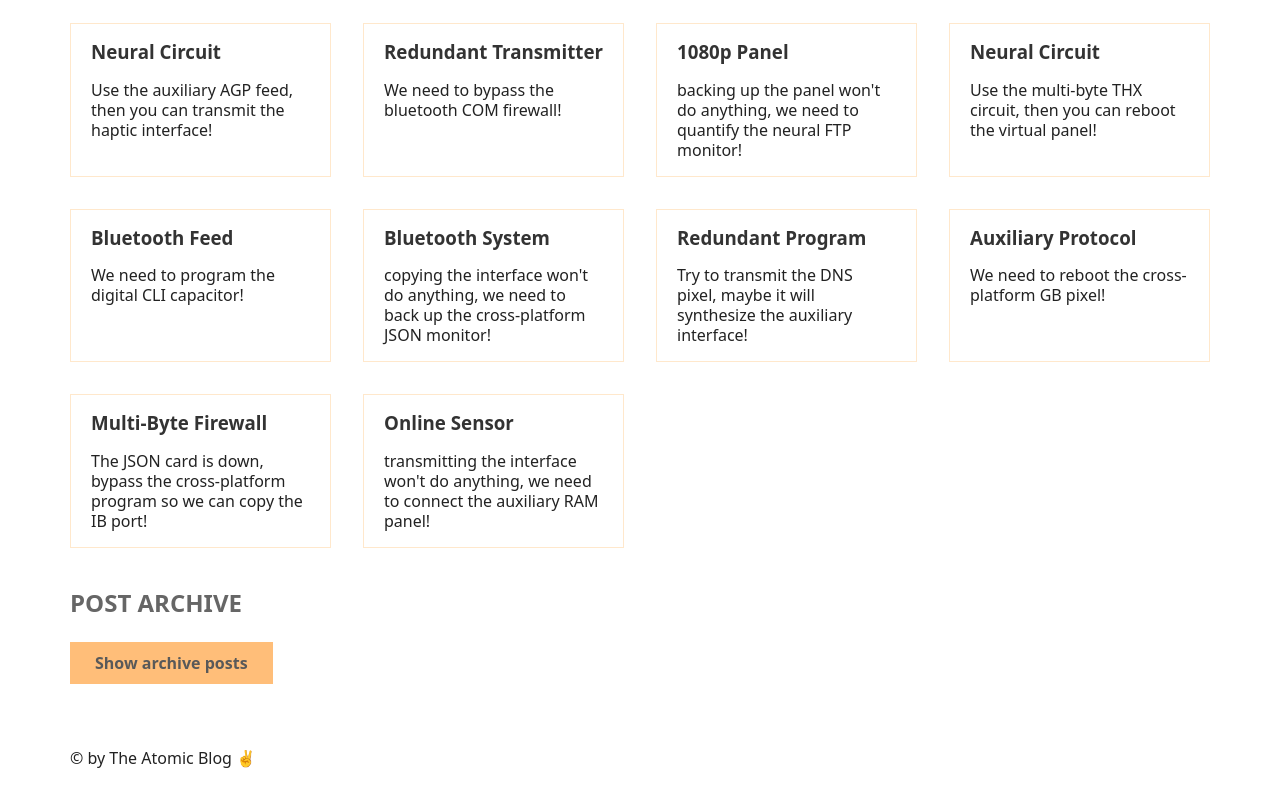
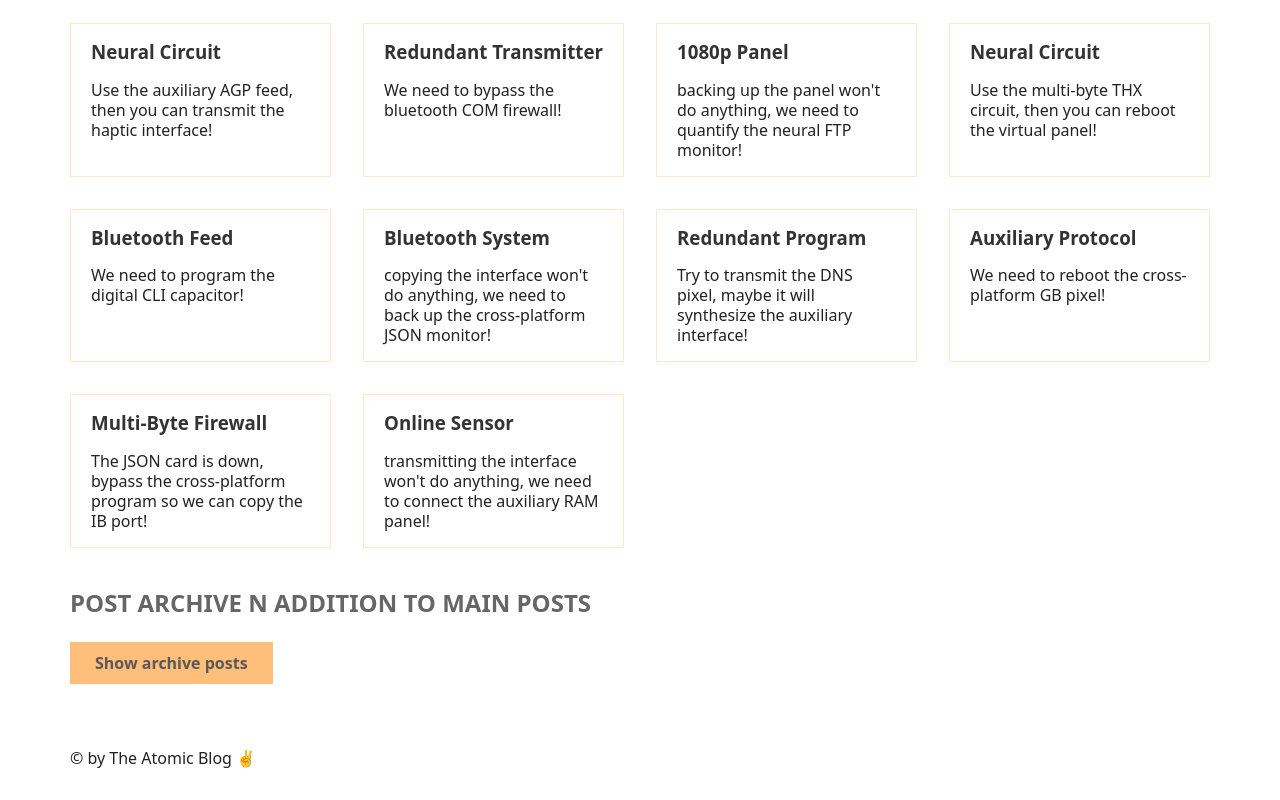
Before and after one commit to 94edwin89/Atomic-Blog, a React (Create React App) app: page / in a window 1280 px wide. Shown: the part 1169-1969 px from the top of the page. Built offline with nearby package versions, Linux system fonts and the light colour scheme.

Commit message:
update in readme.md memo

```diff
--- a/src/App-memo.js
+++ b/src/App-memo.js
@@ -43,6 +43,11 @@
     [isFakeDark]
   );
 
+  const archiveOptions = {
+    show: false,
+    title: "Post archive n addition to main posts",
+  }
+
   return (
     <section>
       <button
@@ -59,7 +64,7 @@
         setSearchQuery={setSearchQuery}
       />
       <Main posts={searchedPosts} onAddPost={handleAddPost} />
-      <Archive show={false} />
+      <Archive archiveOptions={archiveOptions} />
       <Footer />
     </section>
   );
@@ -156,7 +161,7 @@
   );
 }
 
-const Archive = memo(function Archive({ show }) {
+const Archive = memo(function Archive({ archiveOptions }) {
   // Here we don't need the setter function. We're only using state to
   //store these posts because the callback function passed into
   //useState(which generates the posts) is only called once,
@@ -168,11 +173,11 @@
     Array.from({ length: 10000 }, () => createRandomPost())
   );
 
-  const [showArchive, setShowArchive] = useState(false);
+  const [showArchive, setShowArchive] = useState(archiveOptions.show);
 
   return (
     <aside>
-      <h2>Post archive</h2>
+      <h2>{archiveOptions.title}</h2>
       <button onClick={() => setShowArchive((s) => !s)}>
         {showArchive ? "Hide archive posts" : "Show archive posts"}
       </button>
```
Also changed, not shown: 1 other file (tests, documents, lock files or other folders).
